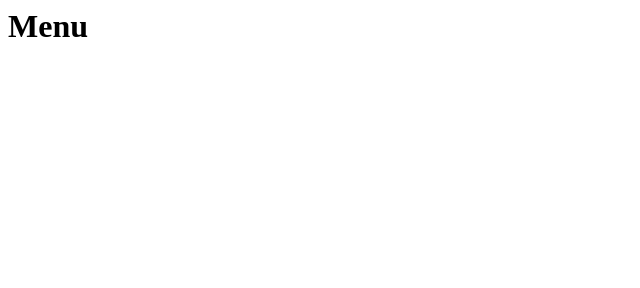
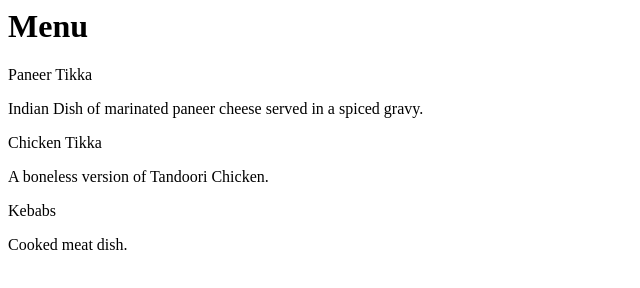
Before and after one commit to RitikaMathur27/RitikaMathurSolution, a plain HTML site: page module2Ritika/index.html in a window 1280 px wide. Shown: the whole page, without its empty margins (0-640 px from the left). Drawn offline with Linux system fonts and the light colour scheme; files that its build step writes are made by us from their sources.

Commit message:
Update index.html

```diff
--- a/module2Ritika/index.html
+++ b/module2Ritika/index.html
@@ -1,13 +1,35 @@
 <!DOCTYPE httml>
 <html>
 <head>
-  <meta charset="utf-8";
-        <meta name="viewport" content="width=device-width, initial-scale="1";
-  <link rel="stylesheet" type="text/css" href="css/style.css";
+  <meta charset="utf-8">
+        <meta name="viewport" content="width=device-width, initial-scale=1" >
+  <link rel="stylesheet" type="text/css" href="style.css">
+  <title> Module 2 Assignment </title>
 </head>
   <body>
     <h1> Menu </h1>
     <div class="row">
+    	<div class="col-lg-4 col-mg-6 col-sm-12">
+    		<section>
+    		<div id=PaneerTikka> Paneer Tikka </div>
+    		<p> Indian Dish of marinated paneer cheese served in a spiced gravy. </p>
+    	</section>
+        </div>
+
+        <div class="col-lg-4 col-mg-6 col-sm-12">
+        	<section>
+        		<div id=ChickenTikka> Chicken Tikka </div>
+        		<p> A boneless version of Tandoori Chicken. </p>
+        	</section>
+        </div>
+        <div class="col-lg-4 col-mg-6 col-sm-12">
+        	<section>
+        		<div id=Kebabs> Kebabs </div>
+        		<p>Cooked meat dish.</p>
+        	</section>
+        </div>
+    </div>
+
 
   </body>
 </html>
```
